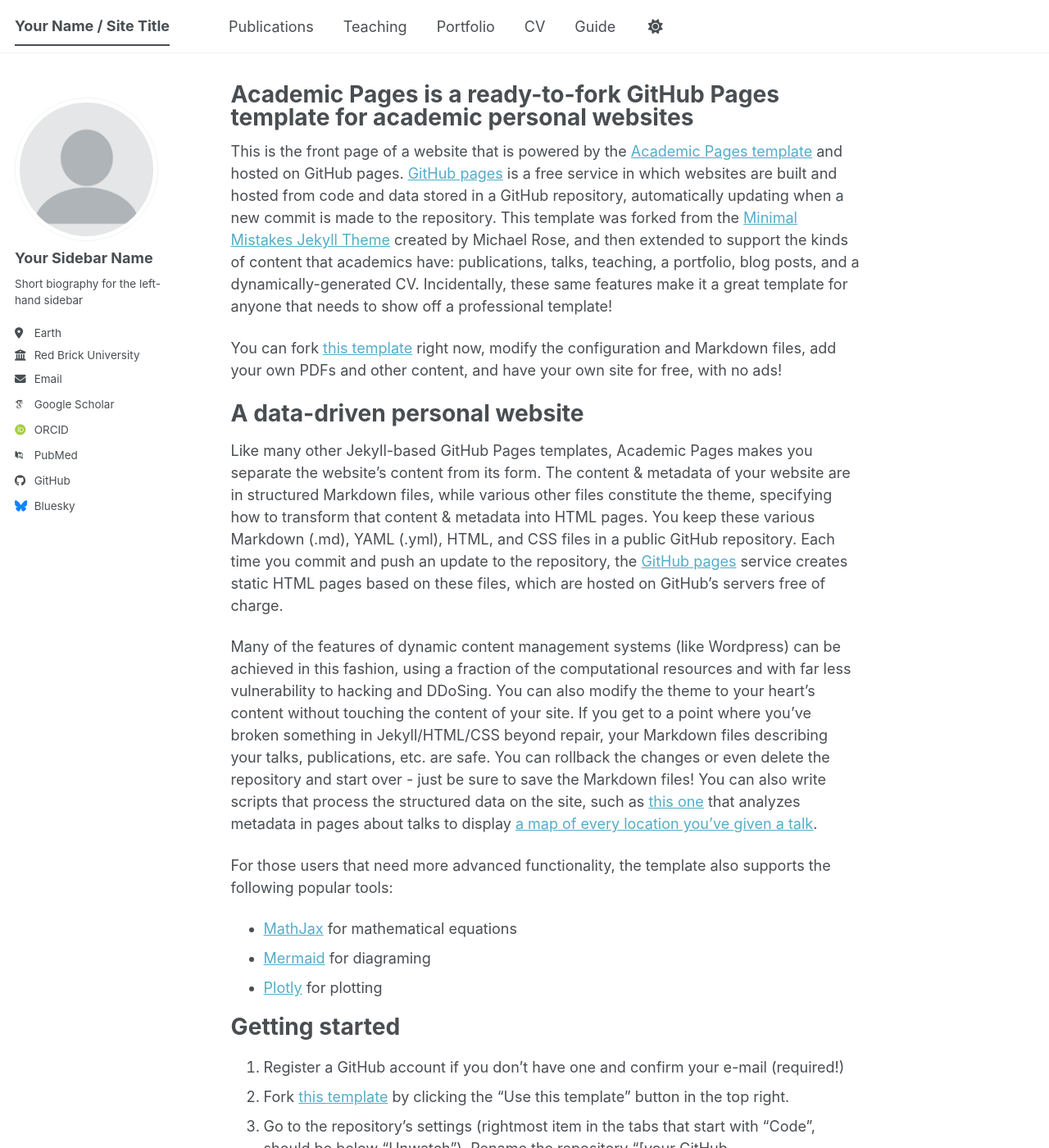
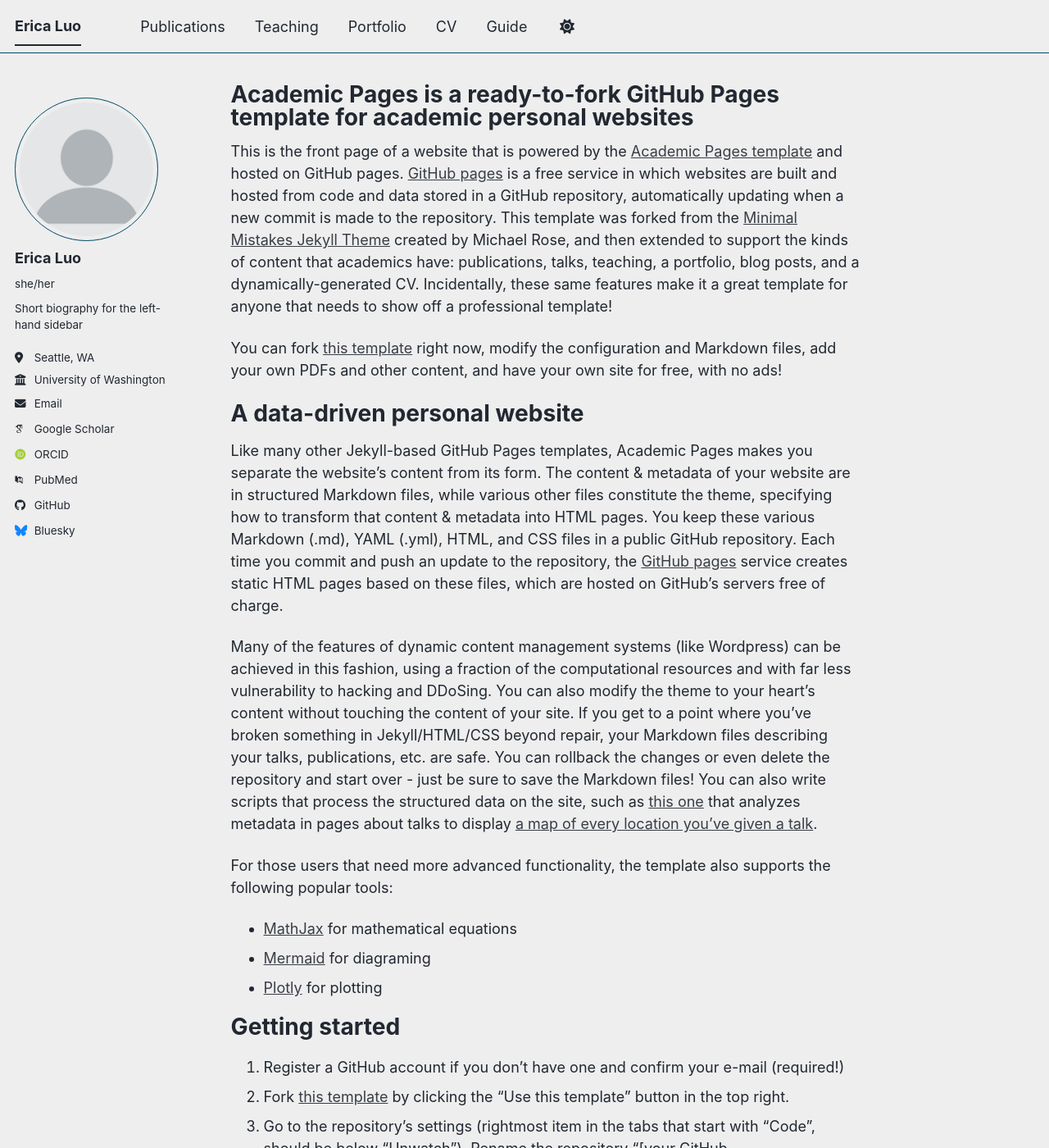
Before and after one commit to er-luo/er-luo.github.io, a Jekyll site: the page built from _pages/about.md, in a window 1280 px wide and 1400 px high. Shown: the whole window at 82% size. Built offline with Jekyll 4.4.1, drawn with Linux system fonts in a browser that asks for light colours; some web fonts are replaced; a script bundle is joined from its source files by our own code; library files that are not in the unit come from our copies; some of the changed text lies outside the part shown.

Commit message:
changed site detals and side bar

```diff
--- a/_config.yml
+++ b/_config.yml
@@ -8,12 +8,12 @@
 
 # Basic Site Settings
 locale                   : "en-US"
-site_theme               : "default" # The available themes options are "default", "air", "sunrise", "mint", "dirt" and "contrast"
-title                    : "Your Name / Site Title"
+site_theme               : "air" # The available themes options are "default", "air", "sunrise", "mint", "dirt" and "contrast"
+title                    : "Erica Luo"
 title_separator          : "-"
-name                     : &name "Your Name"
-description              : &description "Your Name's academic portfolio"   # Update this with a general description of your site, this is the default if not overridden by a page
-url                      : https://academicpages.github.io # The base hostname & protocol for your site e.g. "https://[your GitHub username].github.io",
+name                     : &name "Erica"
+description              : &description "Erica's academic portfolio"   # Update this with a general description of your site, this is the default if not overridden by a page
+url                      : https://er-luo.github.io # The base hostname & protocol for your site e.g. "https://[your GitHub username].github.io",
                                                            # or if you already have some other page hosted on Github then use "https://[your GitHub username].github.io/[Your Repo Name]"
 baseurl                  : "" # the subpath of your site, e.g. "/blog"
 repository               : "academicpages/academicpages.github.io"
@@ -24,13 +24,13 @@
 author:
   # Biographic information
   avatar           : "profile.png"
-  name             : "Your Sidebar Name"
-  pronouns         : # example: "she/her"
+  name             : "Erica Luo"
+  pronouns         : "she/her"
   bio              : "Short biography for the left-hand sidebar"
-  location         : "Earth"
-  employer         : "Red Brick University"
+  location         : "Seattle, WA"
+  employer         : "University of Washington"
   uri              : # URL
-  email            : "none@example.org"
+  email            : "eluo@uw.edu"
 
   # Academic websites
   academia         : # URL
```
